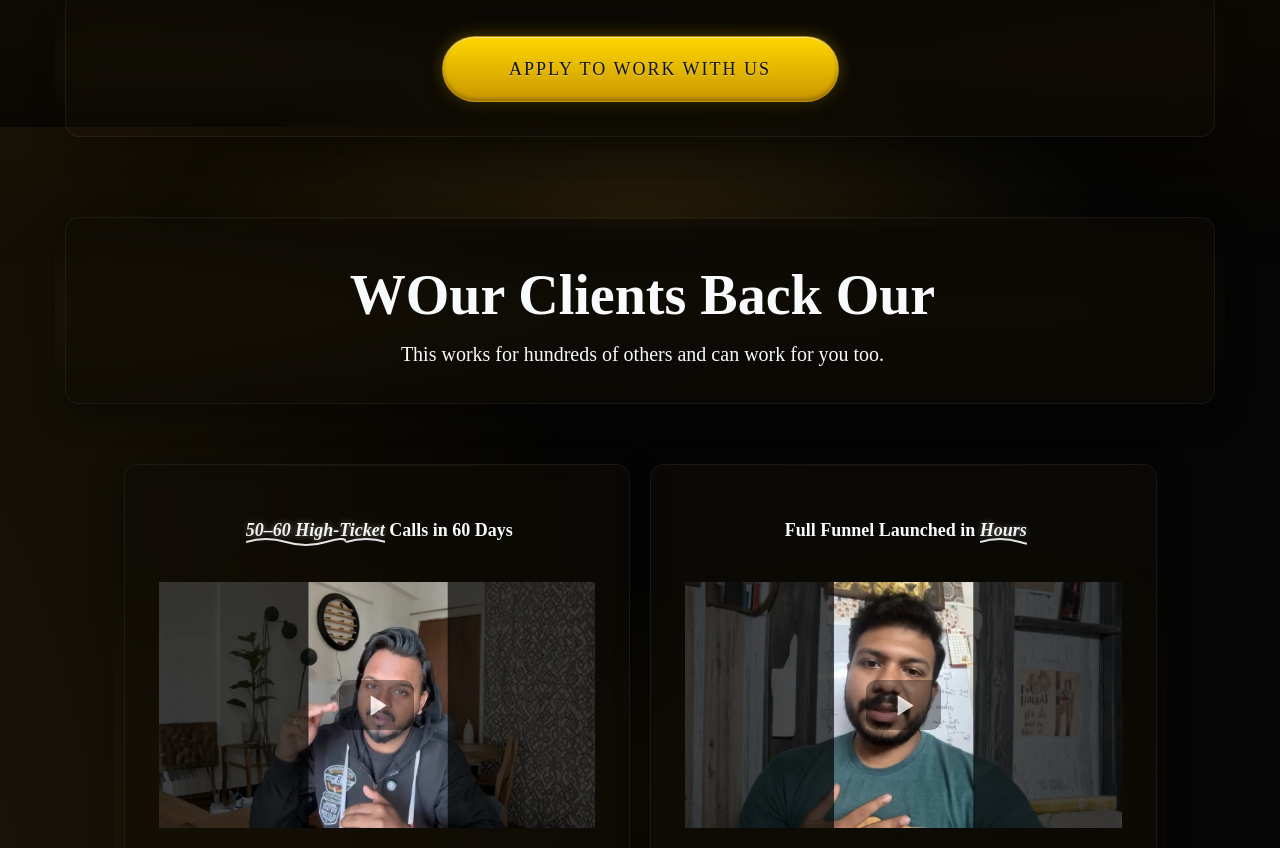
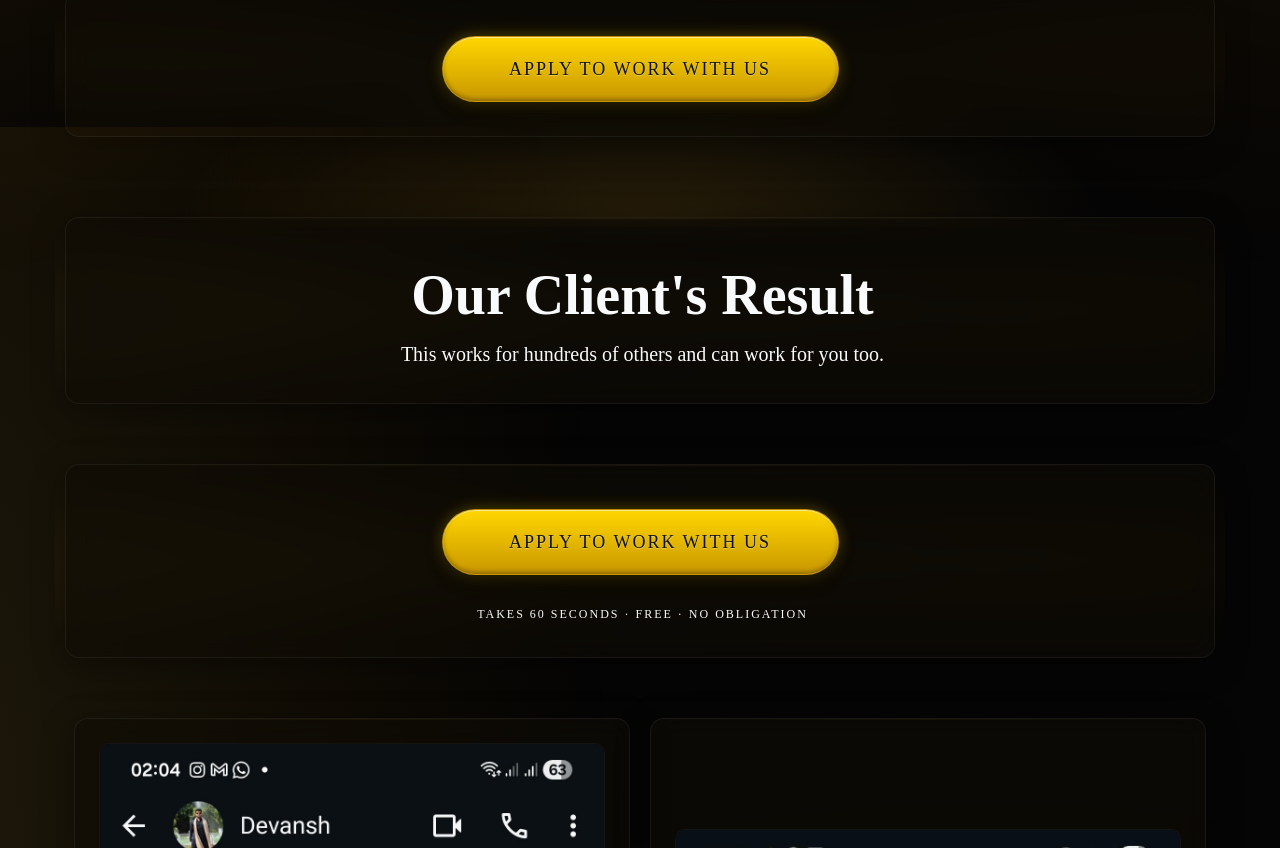
Before and after one commit to DevankS5/New, a React (Vite) app in the folder react-pixel-clone/: page / in a window 1280 px wide. Shown: the part 3972-4820 px from the top of the page. Built offline with nearby package versions, Linux system fonts and the light colour scheme.

Commit message:
Added the testimonial and changed the text

```diff
--- a/react-pixel-clone/src/App.jsx
+++ b/react-pixel-clone/src/App.jsx
@@ -13,6 +13,8 @@ const HERO_WISTIA_EMBED_URL =
 const APPLY_CTA_PATTERN = /apply to work with us|apply today/i;
 const TESTIMONIAL_IMAGE_PATHS = [
   "/assets/images/testimonial_1.jpg",
+  "/assets/images/testimonial_2.jpg",
+  "/assets/images/testimonial_3.jpg",
   "/assets/images/testimonial_4.jpg",
 ];
 const BOOKING_PREFILL_STORAGE_KEY = "qualifierBookingPrefill";
@@ -59,7 +61,8 @@ function App() {
     const doc = new DOMParser().parseFromString(replicaMarkup, "text/html");
     const founderKeywords =
       /MEET THE FOUNDER(?:\s*&\s*CEO)?|Hey,\s*I'm\s*[^!]{1,60}!|Built By Someone Who's Actually Done It/i;
-    const testimonialHeadingPattern = /What Our Clients Are Saying/i;
+    const testimonialHeadingPattern =
+      /What Our Clients Are Saying|Our Client(?:'|’)?s Result|Client Results?/i;
 
     const founderSections = Array.from(
       doc.querySelectorAll('[id^="section-"], .c-section'),
@@ -76,10 +79,13 @@ function App() {
       });
     }
 
-    const testimonialHeading = Array.from(doc.querySelectorAll("h1, h2")).find(
+    const testimonialHeading = Array.from(doc.querySelectorAll("h1, h2, h3")).find(
       (heading) => testimonialHeadingPattern.test(heading.textContent || ""),
     );
-    const testimonialSection = testimonialHeading?.closest('[id^="section-"]');
+    const testimonialSection =
+      doc.querySelector("#section-NRzzCVGLQv") ||
+      testimonialHeading?.closest('[id^="section-"]') ||
+      null;
 
     if (testimonialSection) {
       const allTestimonialRows = Array.from(
@@ -89,36 +95,9 @@ function App() {
         row.querySelector(".c-video"),
       )?.cloneNode(true);
 
-      allTestimonialRows.forEach((row) => {
-        if (row.querySelector(".c-video")) {
-          row.remove();
-        }
-      });
-
-      const testimonialRows = Array.from(
-        testimonialSection.querySelectorAll('[id^="row-"]'),
-      ).filter((row) => {
-        const hasQuote = Array.from(row.querySelectorAll(".c-paragraph p")).some((p) =>
-          /["“]/.test(p.textContent || ""),
-        );
-        const cardCount = row.querySelectorAll('.c-column[id^="col-"]').length;
-        return hasQuote && cardCount >= 2;
-      });
-
-      const imageRows = testimonialRows.filter((row) =>
-        row.querySelector("picture.hl-image-picture"),
-      );
-      const textRows = testimonialRows.filter(
-        (row) => !row.querySelector("picture.hl-image-picture"),
-      );
-
-      textRows.slice(1).forEach((row) => row.remove());
-      imageRows.slice(1).forEach((row) => row.remove());
-
       if (videoTemplateRow) {
-        videoTemplateRow.id = "row-custom-image-testimonials";
-
-        videoTemplateRow
+        const clearTemplateRow = (row) => {
+          row
             .querySelectorAll(
               ".c-heading h1, .c-heading h2, .c-heading h3, .c-sub-heading h1, .c-sub-heading h2, .c-sub-heading h3, .c-sub-heading p, .c-paragraph p",
             )
@@ -126,8 +105,7 @@ function App() {
               node.textContent = "";
             });
 
-        // Remove now-empty wrappers from the cloned row to prevent large blank gaps.
-        videoTemplateRow
+          row
             .querySelectorAll(".c-heading, .c-sub-heading, .c-paragraph")
             .forEach((block) => {
               const text = (block.textContent || "").replace(/\u00a0/g, " ").trim();
@@ -136,36 +114,67 @@ function App() {
               }
             });
 
-        // The cloned template includes star-rating image blocks we don't want
-        // in screenshot testimonials.
-        videoTemplateRow.querySelectorAll(".c-image").forEach((imageBlock) => {
+          row.querySelectorAll(".c-image").forEach((imageBlock) => {
             imageBlock.remove();
           });
+        };
 
-        const videoCards = Array.from(videoTemplateRow.querySelectorAll(".c-video"));
-        videoCards.slice(0, 2).forEach((videoCard, index) => {
+        const buildScreenshotRow = (rowId, images, startIndex) => {
+          const row = videoTemplateRow.cloneNode(true);
+          row.id = rowId;
+          clearTemplateRow(row);
+
+          const videoCards = Array.from(row.querySelectorAll(".c-video"));
+          videoCards.forEach((videoCard, cardIndex) => {
+            if (cardIndex >= images.length) {
+              videoCard.remove();
+              return;
+            }
+
+            const testimonialIndex = startIndex + cardIndex;
             videoCard.innerHTML = `
               <div class="testimonial-proof-embed">
                 <img
-                src="${TESTIMONIAL_IMAGE_PATHS[index]}"
-                alt="Client testimonial chat screenshot ${index + 1}"
+                  src="${images[cardIndex]}"
+                  alt="Client testimonial chat screenshot ${testimonialIndex + 1}"
                   loading="lazy"
                 />
               </div>
             `;
           });
-        videoCards.slice(2).forEach((videoCard) => videoCard.remove());
 
-        const keptRows = Array.from(testimonialSection.querySelectorAll('[id^="row-"]')).filter(
-          (row) => row === textRows[0] || row === imageRows[0],
+          return row;
+        };
+
+        const isLegacyTestimonialRow = (row) => {
+          const hasQuote = Array.from(row.querySelectorAll(".c-paragraph p")).some((p) =>
+            /["“]/.test(p.textContent || ""),
           );
-        const insertionAnchor = keptRows[keptRows.length - 1];
+          const hasMedia = Boolean(
+            row.querySelector(".c-video, picture.hl-image-picture, .testimonial-proof-embed"),
+          );
 
-        if (insertionAnchor) {
-          insertionAnchor.after(videoTemplateRow);
-        } else {
-          testimonialSection.append(videoTemplateRow);
-        }
+          return hasQuote || hasMedia;
+        };
+
+        const rowsToRemove = Array.from(
+          testimonialSection.querySelectorAll('[id^="row-"]'),
+        ).filter(isLegacyTestimonialRow);
+
+        rowsToRemove.forEach((row) => row.remove());
+
+        const firstRow = buildScreenshotRow(
+          "row-custom-image-testimonials",
+          TESTIMONIAL_IMAGE_PATHS.slice(0, 2),
+          0,
+        );
+        const secondRow = buildScreenshotRow(
+          "row-custom-image-testimonials-2",
+          TESTIMONIAL_IMAGE_PATHS.slice(2, 4),
+          2,
+        );
+
+        testimonialSection.append(firstRow, secondRow);
       }
     }
 
--- a/react-pixel-clone/src/replica/replica.html
+++ b/react-pixel-clone/src/replica/replica.html
@@ -1632,7 +1632,7 @@ Custom-built around your specific bottleneck. Agentic AI that captures, talks to
                         >
                           <div>
                             <h1>
-                              <strong>WOur Clients Back Our </strong>
+                              <strong>Our Client's Result</strong>
                             </h1>
                           </div>
                         </div>
--- a/react-pixel-clone/src/styles.css
+++ b/react-pixel-clone/src/styles.css
@@ -1481,7 +1481,8 @@ body {
   #section-NRzzCVGLQv #row-x2rJ8y7MSE,
   #section-NRzzCVGLQv #row-HBkG1YEu9w,
   #section-NRzzCVGLQv #row-lGRC1s6zqt,
-  #section-NRzzCVGLQv #row-custom-image-testimonials {
+  #section-NRzzCVGLQv #row-custom-image-testimonials,
+  #section-NRzzCVGLQv #row-custom-image-testimonials-2 {
     margin-top: 0 !important;
     margin-bottom: 0 !important;
     padding-top: 4px !important;
@@ -1496,17 +1497,20 @@ body {
     padding-bottom: 12px !important;
   }
 
-  #section-NRzzCVGLQv #row-custom-image-testimonials [id^="col-"] > .inner {
+  #section-NRzzCVGLQv #row-custom-image-testimonials [id^="col-"] > .inner,
+  #section-NRzzCVGLQv #row-custom-image-testimonials-2 [id^="col-"] > .inner {
     padding-top: 8px !important;
     padding-bottom: 8px !important;
   }
 
-  #section-NRzzCVGLQv #row-custom-image-testimonials [id^="video-"] {
+  #section-NRzzCVGLQv #row-custom-image-testimonials [id^="video-"],
+  #section-NRzzCVGLQv #row-custom-image-testimonials-2 [id^="video-"] {
     margin-top: 0 !important;
     margin-bottom: 0 !important;
   }
 
-  #section-NRzzCVGLQv #row-custom-image-testimonials [id^="video-"] > div {
+  #section-NRzzCVGLQv #row-custom-image-testimonials [id^="video-"] > div,
+  #section-NRzzCVGLQv #row-custom-image-testimonials-2 [id^="video-"] > div {
     padding-top: 0 !important;
     padding-bottom: 0 !important;
   }
```
Lines whose indentation alone changed are shown as unchanged.
